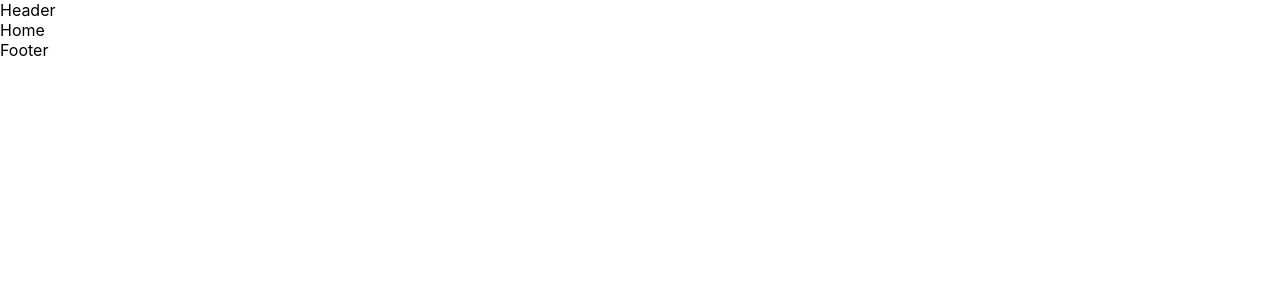
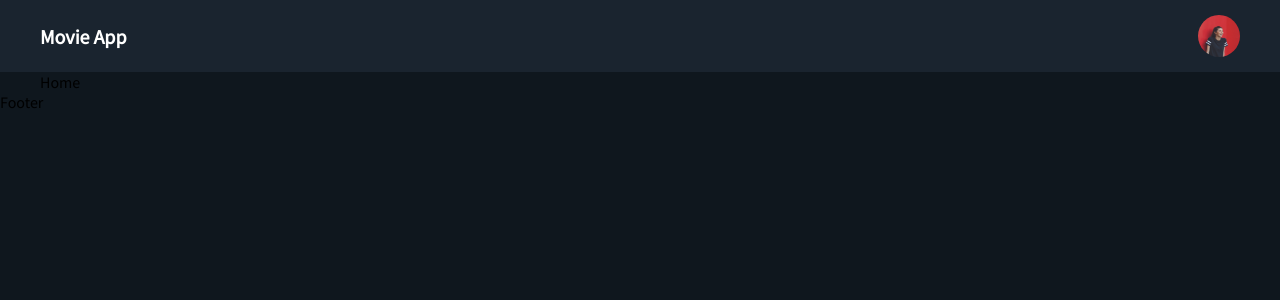
Before and after one commit to Kashyap2424/react-redux-toolkit-movie-application, a React (Create React App) app: page / in a window 1280 px wide. Shown: the top 300 px of the page. Built offline with nearby package versions, Linux system fonts and the light colour scheme.

Commit message:
Add some common styling and do some styling work in header component

```diff
--- a/public/index.html
+++ b/public/index.html
@@ -1,14 +1,12 @@
 <!DOCTYPE html>
 <html lang="en">
+
 <head>
   <meta charset="utf-8" />
   <link rel="icon" href="%PUBLIC_URL%/favicon.ico" />
   <meta name="viewport" content="width=device-width, initial-scale=1" />
   <meta name="theme-color" content="#000000" />
-    <meta
-      name="description"
-      content="Web site created using create-react-app"
-    />
+  <meta name="description" content="Web site created using create-react-app" />
   <link rel="apple-touch-icon" href="%PUBLIC_URL%/logo192.png" />
   <!--
       manifest.json provides metadata used when your web app is installed on a
@@ -24,8 +22,23 @@
       work correctly both with client-side routing and a non-root public URL.
       Learn how to configure a non-root public URL by running `npm run build`.
     -->
+
+  <!-- Link of google font's -->
+  <link rel="preconnect" href="https://fonts.googleapis.com">
+  <link rel="preconnect" href="https://fonts.gstatic.com" crossorigin>
+  <link href="https://fonts.googleapis.com/css2?family=Source+Sans+Pro&display=swap" rel="stylesheet">
+
+  <!-- Link of font-awsome icon package -->
+  <link rel="stylesheet" href="https://cdnjs.cloudflare.com/ajax/libs/font-awesome/6.1.1/css/all.min.css"
+    integrity="sha512-KfkfwYDsLkIlwQp6LFnl8zNdLGxu9YAA1QvwINks4PhcElQSvqcyVLLD9aMhXd13uQjoXtEKNosOWaZqXgel0g=="
+    crossorigin="anonymous" referrerpolicy="no-referrer" />
+  <script src="https://cdnjs.cloudflare.com/ajax/libs/font-awesome/6.1.1/js/all.min.js"
+    integrity="sha512-6PM0qYu5KExuNcKt5bURAoT6KCThUmHRewN3zUFNaoI6Di7XJPTMoT6K0nsagZKk2OB4L7E3q1uQKHNHd4stIQ=="
+    crossorigin="anonymous" referrerpolicy="no-referrer"></script>
+
   <title>React App</title>
 </head>
+
 <body>
   <noscript>You need to enable JavaScript to run this app.</noscript>
   <div id="root"></div>
@@ -40,4 +53,5 @@
       To create a production bundle, use `npm run build` or `yarn build`.
     -->
 </body>
+
 </html>
--- a/src/App.js
+++ b/src/App.js
@@ -13,11 +13,13 @@ const App = () => {
     <div className="App">
       <Router>
         <Header />
-        <Routes>
-          <Route path="/" exact element={<Home />} />
-          <Route path="/movie/:imdbId" exact element={<MovieDetails />} />
-          <Route path="*" exact element={<PageNotFound />} />
-        </Routes>
+        <div className="container">
+          <Routes>
+            <Route path="/" exact element={<Home />} />
+            <Route path="/movie/:imdbId" exact element={<MovieDetails />} />
+            <Route path="*" exact element={<PageNotFound />} />
+          </Routes>
+        </div>
         <Footer />
       </Router>
     </div>
--- a/src/App.scss
+++ b/src/App.scss
@@ -0,0 +1,20 @@
+@import './common/color.scss';
+
+* {
+    margin: 0;
+    padding: 0;
+    box-sizing: border-box;
+    font-family: 'Source Sans Pro', sans-serif;
+}
+
+a {
+    text-decoration: none;
+}
+
+body {
+    background: $primary-color;
+}
+
+.container {
+    margin: 0px 40px;
+}
--- a/src/components/Header/Header.js
+++ b/src/components/Header/Header.js
@@ -1,9 +1,20 @@
 import React from "react";
+import { Link } from "react-router-dom";
 
 import "./Header.scss";
+import UserImage from "../../images/user-image.jpeg";
 
 const Header = () => {
-  return <div>Header</div>;
+  return (
+    <div className="header">
+      <Link to="/">
+        <div className="logo">Movie App</div>
+      </Link>
+      <div className="user-image">
+        <img src={UserImage} alt="user" />
+      </div>
+    </div>
+  );
 };
 
 export default Header;
--- a/src/components/Header/Header.scss
+++ b/src/components/Header/Header.scss
@@ -0,0 +1,22 @@
+@import '../../common/color.scss';
+
+.header {
+    background: $secondary-color;
+    height: 72px;
+    padding: 0px 40px;
+    display: flex;
+    align-items: center;
+    justify-content: space-between;
+}
+
+.logo {
+    color: $font-primary;
+    font-size: 20px;
+    font-weight: 600;
+}
+
+.user-image, .user-image img {
+    width: 42px;
+    height: 42px;
+    border-radius: 50%;
+}
```
Also changed, not shown: src/images/user-image.jpeg (added). Lines whose indentation alone changed are shown as unchanged.
